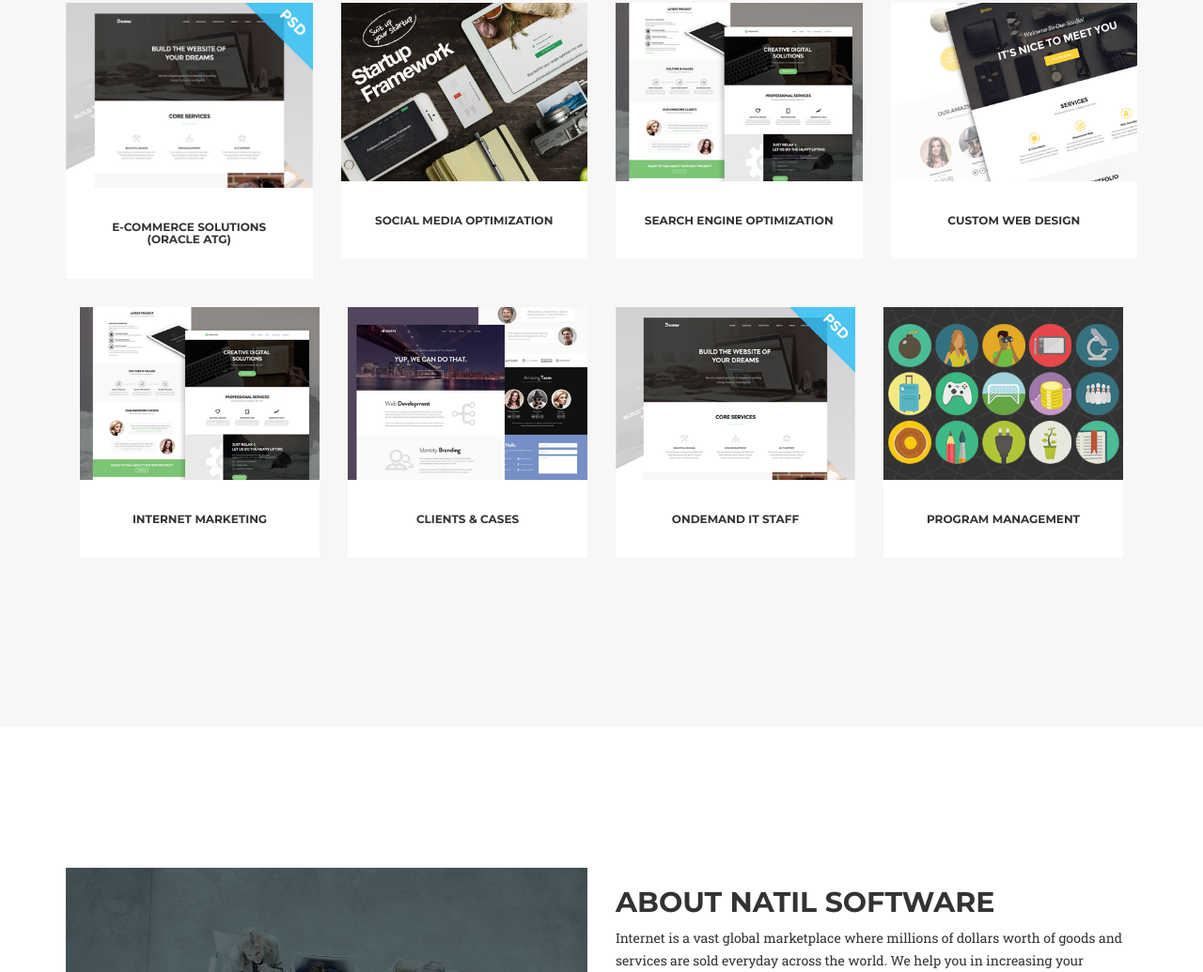
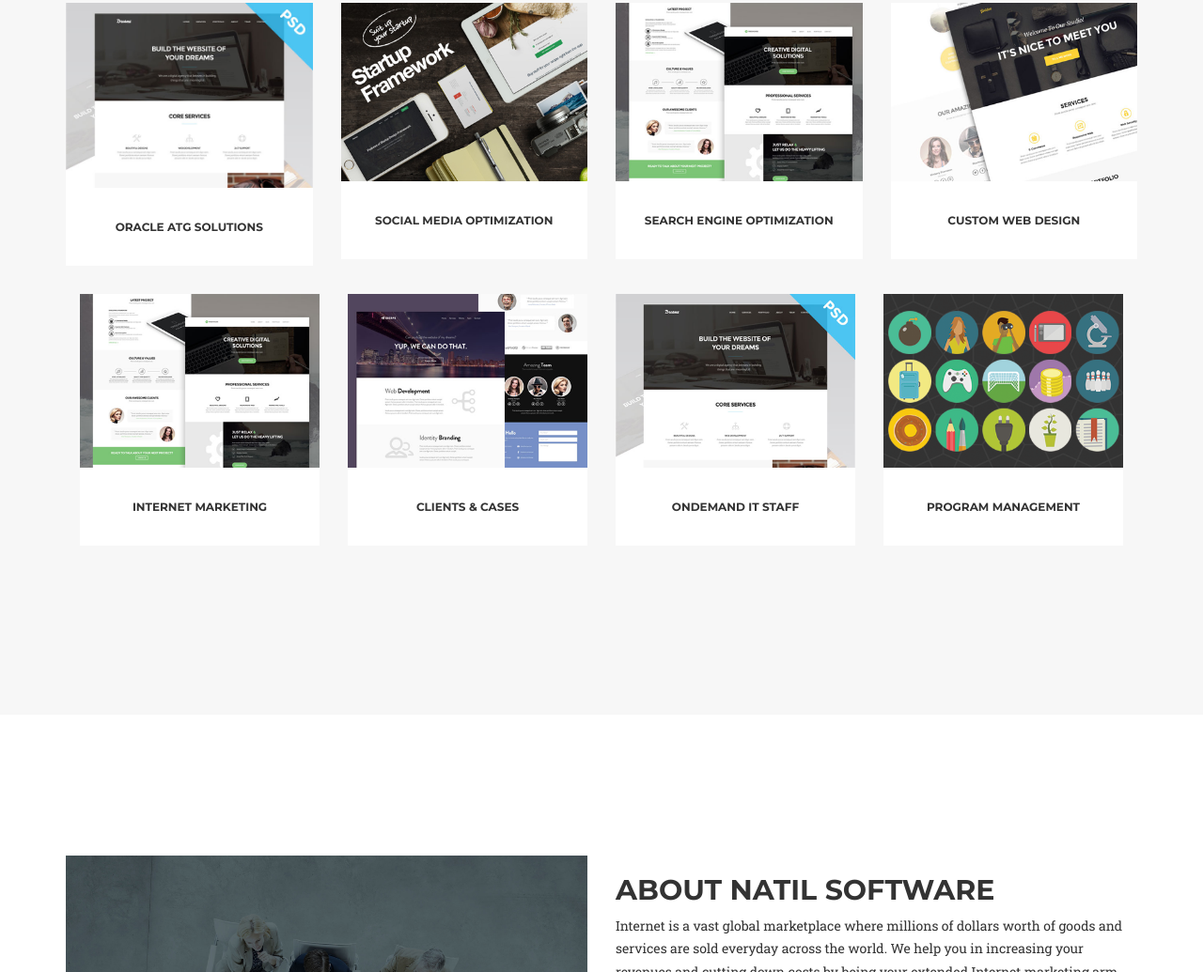
Before and after one commit to shaligramk/natil_software, a plain HTML site: page index.html in a window 1280 px wide. Shown: the part 1001-2036 px from the top of the page at 94% size. Drawn offline with nearby package versions, Linux system fonts and the light colour scheme; a web font is replaced by a local one.

Commit message:
updating copy for first service

```diff
--- a/index.html
+++ b/index.html
@@ -102,7 +102,7 @@
                             <img src="img/portfolio/dreams-preview.png" class="img-responsive" alt="">
                         </a>
                         <div class="portfolio-caption">
-                            <h6>e-Commerce Solutions (Oracle ATG)</h6>
+                            <h6>Oracle ATG Solutions</h6>
                         </div>
                     </div>
                     <div class="col-md-3 col-sm-6 portfolio-item">
```
